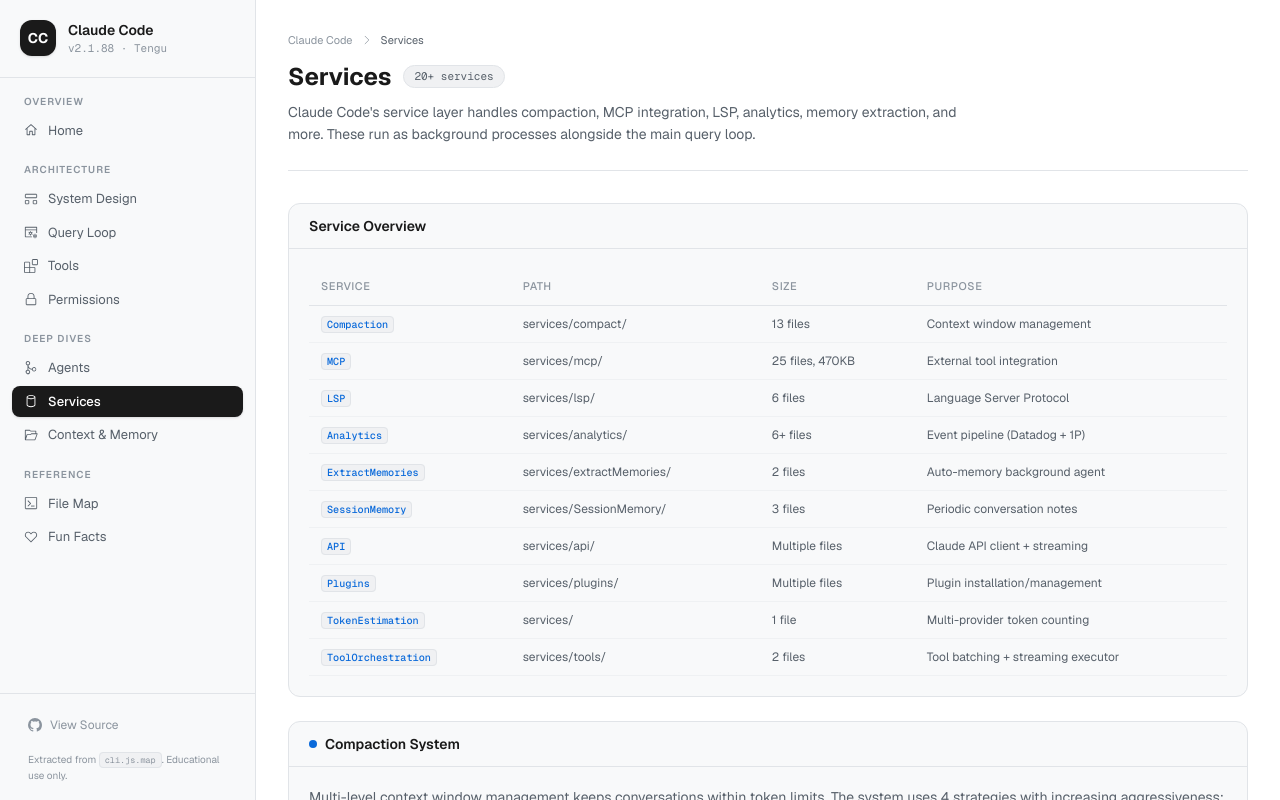
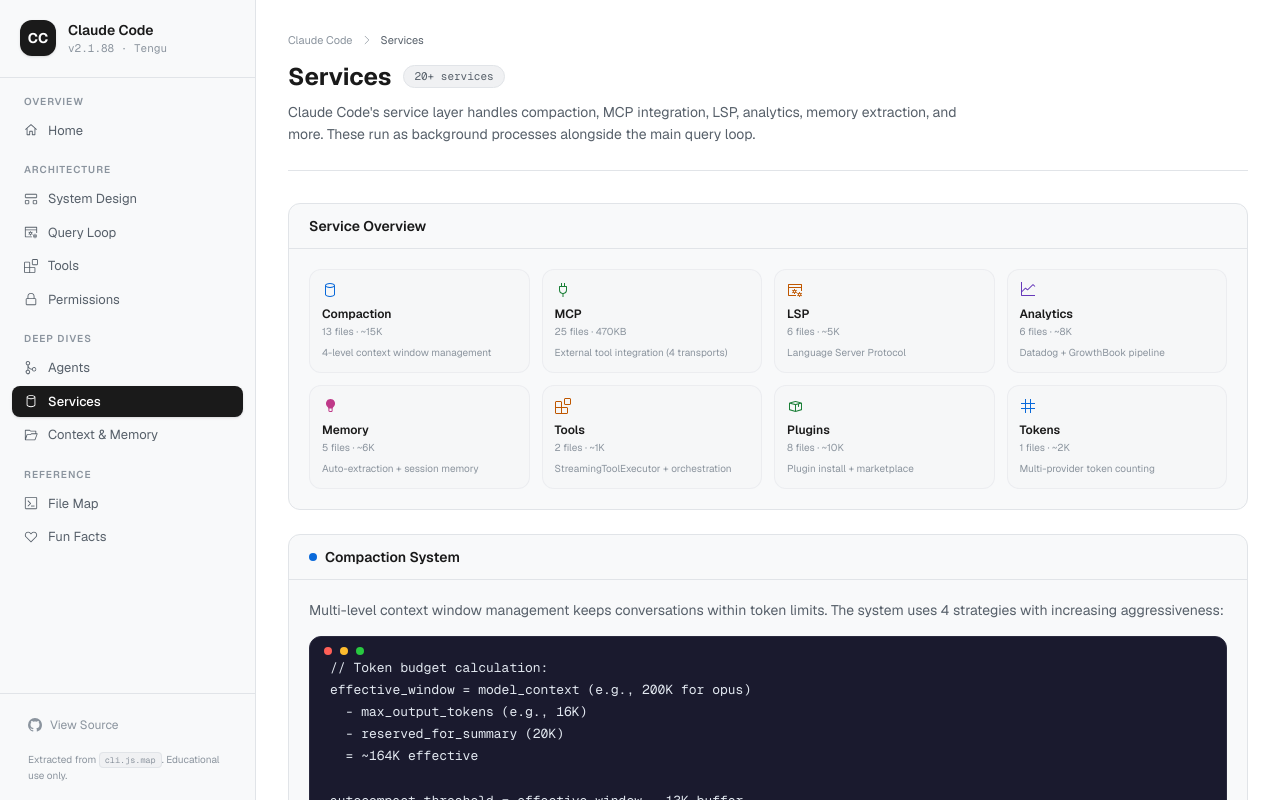
Before and after one commit to wu-changxing/claude-code-analysis, a Next.js app: page /services in a window 1280 px wide. Shown: the top 800 px of the page. Built offline with nearby package versions, Linux system fonts and the light colour scheme.

Commit message:
Refine permissions and services pages with icons and visual cards
- Permissions: 3-col mode cards with icons and safety badges, yoloClassifier note, security stats row
- Services: 4-col service cards with icons, file counts, and size

```diff
--- a/app/permissions/page.tsx
+++ b/app/permissions/page.tsx
@@ -1,6 +1,22 @@
 "use client";
 
 import { PageHeader, Card, CodeBlock, FlowStep } from "@/components/Section";
+import {
+  VscShield,
+  VscLock,
+  VscKey,
+  VscEye,
+  VscCheck,
+  VscClose,
+} from "react-icons/vsc";
+import {
+  HiOutlineShieldCheck,
+  HiOutlineShieldExclamation,
+  HiOutlineCpuChip,
+  HiOutlineAdjustmentsHorizontal,
+  HiOutlineUserCircle,
+  HiOutlineCheckBadge,
+} from "react-icons/hi2";
 
 export default function PermissionsPage() {
   return (
@@ -13,24 +29,34 @@
 
       {/* Permission Modes */}
       <Card title="Permission Modes" className="mb-6">
-        <div className="space-y-3">
+        <div className="grid grid-cols-3 gap-3">
           {[
-            { mode: "default", desc: "Ask user for each potentially unsafe operation", color: "var(--accent)" },
-            { mode: "plan", desc: "All tools require explicit plan approval", color: "var(--purple)" },
-            { mode: "acceptEdits", desc: "Auto-approve file edits without asking", color: "var(--green)" },
-            { mode: "bypassPermissions", desc: "Auto-approve everything (dangerous)", color: "var(--red)" },
-            { mode: "dontAsk", desc: "Auto-deny everything", color: "var(--orange)" },
-            { mode: "auto", desc: "ML classifier-based auto-approval (ant-only)", color: "var(--pink)" },
-          ].map(({ mode, desc, color }) => (
-            <div key={mode} className="flex items-start gap-3 p-3 rounded bg-bg-tertiary/30">
-              <span className="w-2 h-2 rounded-full mt-1.5 shrink-0" style={{ background: color }} />
-              <div>
-                <code className="text-accent text-sm">{mode}</code>
-                <p className="text-xs text-text-secondary mt-0.5">{desc}</p>
+            { mode: "default", desc: "Ask user for each potentially unsafe operation", color: "var(--accent)", icon: HiOutlineUserCircle, safety: "Safe" },
+            { mode: "plan", desc: "All tools require explicit plan approval first", color: "var(--purple)", icon: HiOutlineAdjustmentsHorizontal, safety: "Safe" },
+            { mode: "acceptEdits", desc: "Auto-approve file edits without asking", color: "var(--green)", icon: HiOutlineCheckBadge, safety: "Moderate" },
+            { mode: "bypassPermissions", desc: "Auto-approve everything (dangerous!)", color: "var(--red)", icon: HiOutlineShieldExclamation, safety: "Dangerous" },
+            { mode: "dontAsk", desc: "Auto-deny everything silently", color: "var(--orange)", icon: VscClose, safety: "Restrictive" },
+            { mode: "auto", desc: "ML 'yoloClassifier' auto-approval", color: "var(--pink)", icon: HiOutlineCpuChip, safety: "AI-gated" },
+          ].map(({ mode, desc, color, icon: Icon, safety }) => (
+            <div key={mode} className="p-4 rounded-xl bg-bg-tertiary/30 border border-border/50">
+              <div className="flex items-center gap-2 mb-2">
+                <Icon className="w-5 h-5" style={{ color }} />
+                <code className="text-sm font-semibold text-text-primary">{mode}</code>
               </div>
+              <p className="text-[11px] text-text-muted mb-2">{desc}</p>
+              <span className="inline-block px-1.5 py-0.5 rounded text-[9px] font-medium" style={{
+                background: `color-mix(in srgb, ${color} 12%, transparent)`,
+                color,
+              }}>
+                {safety}
+              </span>
             </div>
           ))}
         </div>
+        <p className="text-[11px] text-text-muted mt-3 italic">
+          The ML classifier is literally named &quot;yoloClassifier&quot; in the source code.
+          File: utils/permissions/yoloClassifier.ts. You can&apos;t make this up.
+        </p>
       </Card>
 
       {/* 5-Layer Flow */}
@@ -68,6 +94,22 @@
           />
         </div>
       </Card>
+
+      {/* Security Stats */}
+      <div className="grid grid-cols-4 gap-3 mb-6">
+        {[
+          { icon: VscShield, value: "5", label: "Security layers", color: "var(--accent)" },
+          { icon: VscLock, value: "300KB+", label: "BashTool security code", color: "var(--red)" },
+          { icon: VscKey, value: "6", label: "Permission modes", color: "var(--green)" },
+          { icon: VscEye, value: "3", label: "HackerOne patches", color: "var(--orange)" },
+        ].map((s) => (
+          <div key={s.label} className="bg-bg-secondary border border-border rounded-xl p-4">
+            <s.icon className="w-4 h-4 mb-2" style={{ color: s.color }} />
+            <div className="text-xl font-bold font-mono" style={{ color: s.color }}>{s.value}</div>
+            <div className="text-[10px] text-text-muted mt-0.5">{s.label}</div>
+          </div>
+        ))}
+      </div>
 
       {/* Permission Rules */}
       <Card title="Permission Rules" className="mb-6">
--- a/app/services/page.tsx
+++ b/app/services/page.tsx
@@ -1,6 +1,27 @@
 "use client";
 
 import { PageHeader, Card, CodeBlock, Table } from "@/components/Section";
+import {
+  VscDatabase,
+  VscPlug,
+  VscServerProcess,
+  VscGraphLine,
+  VscLightbulb,
+  VscExtensions,
+  VscPackage,
+  VscSymbolNumeric,
+} from "react-icons/vsc";
+
+const SERVICE_CARDS = [
+  { icon: VscDatabase, name: "Compaction", files: 13, size: "~15K", color: "var(--accent)", desc: "4-level context window management" },
+  { icon: VscPlug, name: "MCP", files: 25, size: "470KB", color: "var(--green)", desc: "External tool integration (4 transports)" },
+  { icon: VscServerProcess, name: "LSP", files: 6, size: "~5K", color: "var(--orange)", desc: "Language Server Protocol" },
+  { icon: VscGraphLine, name: "Analytics", files: 6, size: "~8K", color: "var(--purple)", desc: "Datadog + GrowthBook pipeline" },
+  { icon: VscLightbulb, name: "Memory", files: 5, size: "~6K", color: "var(--pink)", desc: "Auto-extraction + session memory" },
+  { icon: VscExtensions, name: "Tools", files: 2, size: "~1K", color: "var(--orange)", desc: "StreamingToolExecutor + orchestration" },
+  { icon: VscPackage, name: "Plugins", files: 8, size: "~10K", color: "var(--green)", desc: "Plugin install + marketplace" },
+  { icon: VscSymbolNumeric, name: "Tokens", files: 1, size: "~2K", color: "var(--accent)", desc: "Multi-provider token counting" },
+];
 
 export default function ServicesPage() {
   return (
@@ -13,21 +34,16 @@
 
       {/* Service Overview */}
       <Card title="Service Overview" className="mb-6">
-        <Table
-          headers={["Service", "Path", "Size", "Purpose"]}
-          rows={[
-            ["Compaction", "services/compact/", "13 files", "Context window management"],
-            ["MCP", "services/mcp/", "25 files, 470KB", "External tool integration"],
-            ["LSP", "services/lsp/", "6 files", "Language Server Protocol"],
-            ["Analytics", "services/analytics/", "6+ files", "Event pipeline (Datadog + 1P)"],
-            ["ExtractMemories", "services/extractMemories/", "2 files", "Auto-memory background agent"],
-            ["SessionMemory", "services/SessionMemory/", "3 files", "Periodic conversation notes"],
-            ["API", "services/api/", "Multiple files", "Claude API client + streaming"],
-            ["Plugins", "services/plugins/", "Multiple files", "Plugin installation/management"],
-            ["TokenEstimation", "services/", "1 file", "Multi-provider token counting"],
-            ["ToolOrchestration", "services/tools/", "2 files", "Tool batching + streaming executor"],
-          ]}
-        />
+        <div className="grid grid-cols-4 gap-3">
+          {SERVICE_CARDS.map((s) => (
+            <div key={s.name} className="p-3 rounded-xl bg-bg-tertiary/30 border border-border/50">
+              <s.icon className="w-4 h-4 mb-2" style={{ color: s.color }} />
+              <div className="text-xs font-semibold text-text-primary mb-0.5">{s.name}</div>
+              <div className="text-[10px] text-text-muted mb-1.5">{s.files} files &middot; {s.size}</div>
+              <p className="text-[10px] text-text-muted">{s.desc}</p>
+            </div>
+          ))}
+        </div>
       </Card>
 
       {/* Compaction */}
```
